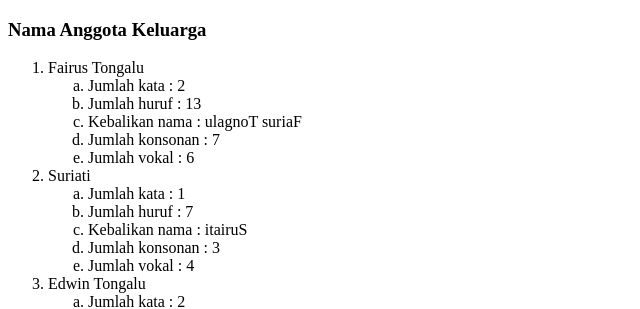
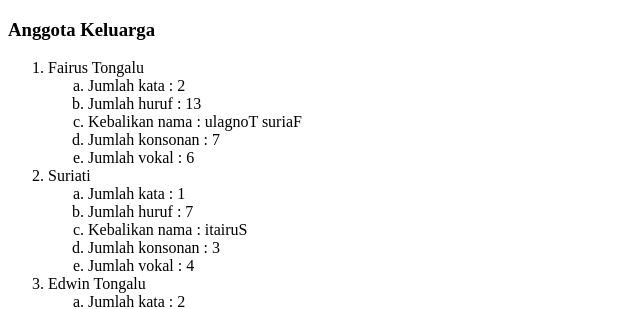
Before and after one commit to EtrilianTongalu/PemWeb-Mobile-1, a PHP site: page / in a window 1280 px wide. Shown: the top 309 px of the page, without its empty margins (0-640 px from the left). Run offline with PHP 8.4, Linux system fonts and the light colour scheme.

Commit message:
tes commit

```diff
--- a/modul1/index.php
+++ b/modul1/index.php
@@ -15,7 +15,7 @@
     $konsonan = 0;
     $jml_huruf = 0;
     ?>
-    <h3>Nama Anggota Keluarga</h3>
+    <h3>Anggota Keluarga</h3>
     <ol>
         <?php foreach ($nama as $nama) { ?>
             <li><?= $nama; ?>
```
